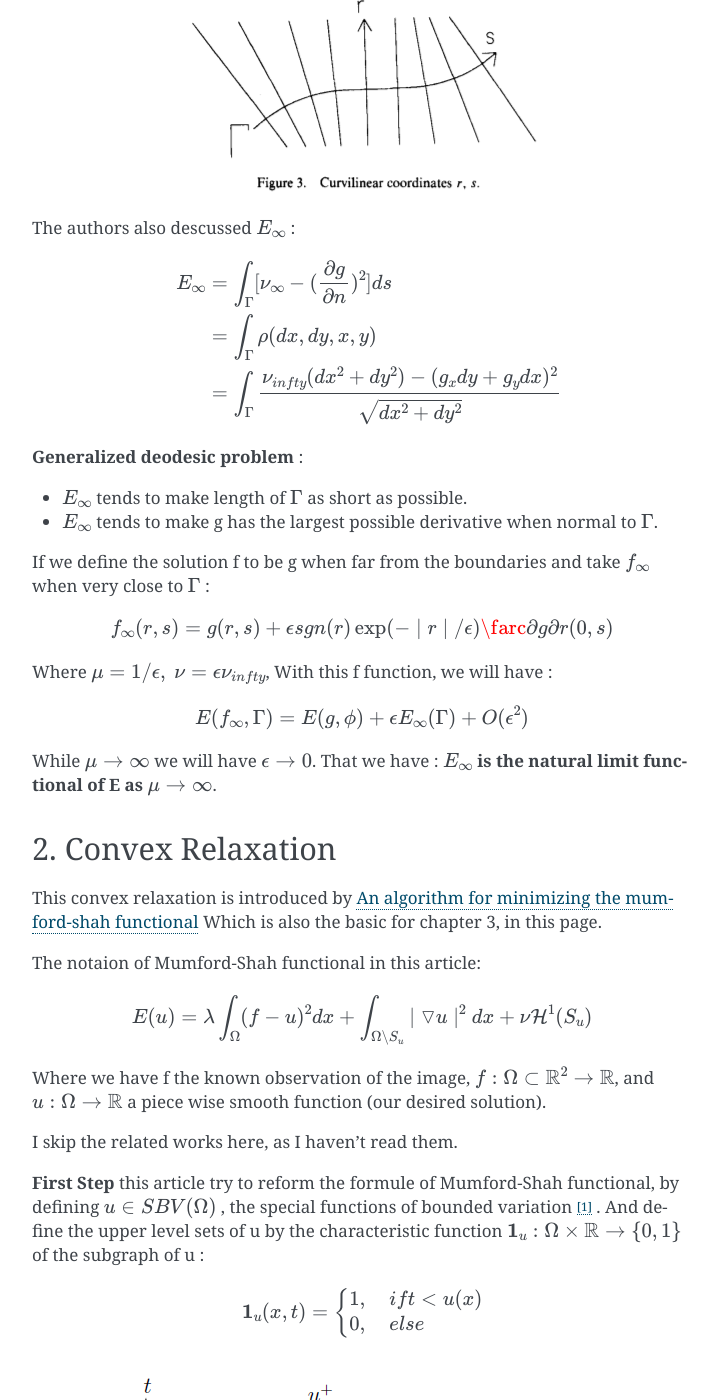
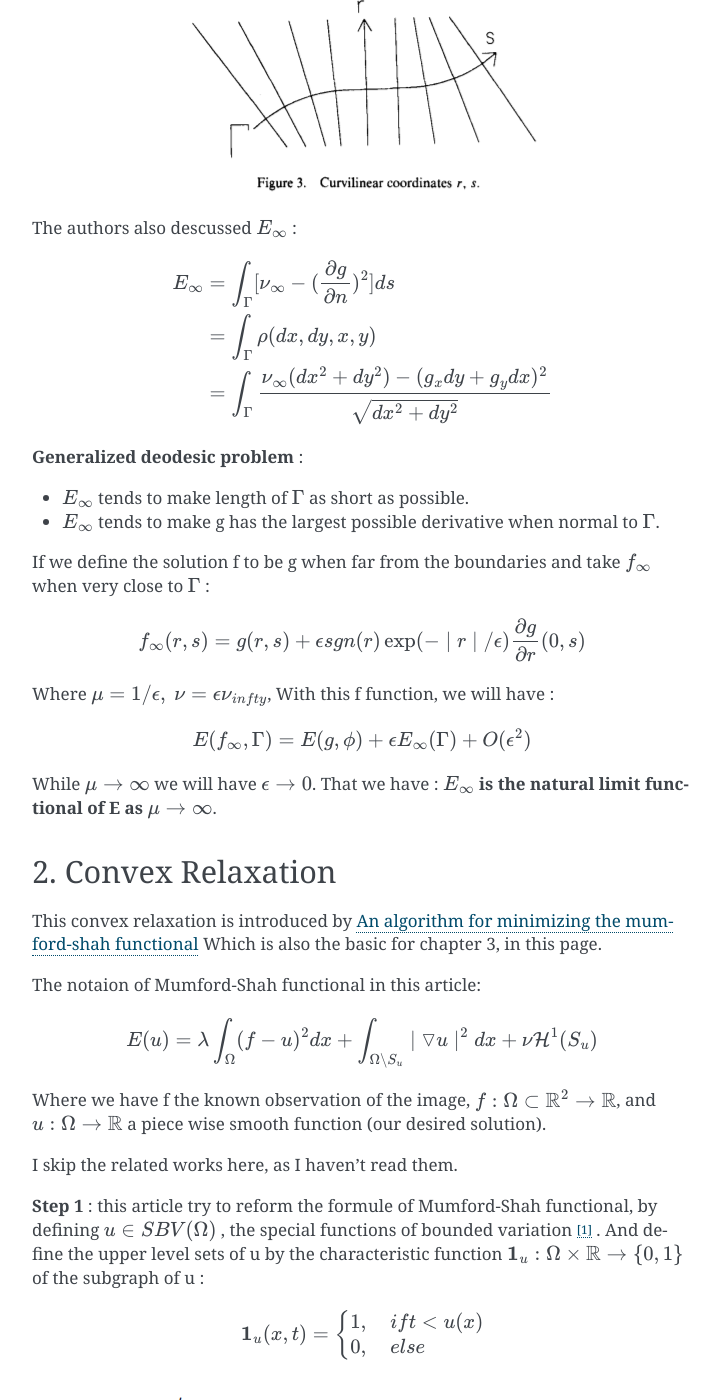
Before and after one commit to gggliuye/cvx_learning, a Sphinx documentation site: the page built from docs/PaperRead/PrimalDualMumford.rst, in a window 1280 px wide and 1400 px high, scrolled down 1083 px. Shown: the whole window, without its empty margins (388-1108 px from the left). Built offline with Sphinx 7.4.7, drawn with Linux system fonts in a browser that asks for light colours; some of the changed text lies outside the part shown.

Commit message:
Update PrimalDualMumford.rst

```diff
--- a/docs/PaperRead/PrimalDualMumford.rst
+++ b/docs/PaperRead/PrimalDualMumford.rst
@@ -48,7 +48,7 @@
   \begin{align}
   E_{\infty} &= \int_{\Gamma}[\nu_{\infty} - (\frac{\partial g}{\partial n})^{2}]ds \\
   &= \int_{\Gamma}\rho(dx, dy, x, y) \\
-  &= \int_{\Gamma} \frac{\nu_{infty} (dx^{2}+dy^{2}) - (g_{x}dy + g_{y}dx)^{2} }{\sqrt{dx^{2} + dy^{2}}}
+  &= \int_{\Gamma} \frac{\nu_{\infty} (dx^{2}+dy^{2}) - (g_{x}dy + g_{y}dx)^{2} }{\sqrt{dx^{2} + dy^{2}}}
   \end{align}
 
 **Generalized deodesic problem** :
@@ -59,7 +59,7 @@
 If we define the solution f to be g when far from the boundaries and take :math:`f_{\infty}` when very close to :math:`\Gamma` :
 
 .. math::
-  f_{\infty}(r,s) = g(r,s) + \epsilon sgn(r)\exp(-\mid r\mid / \epsilon)\farc{\partial g}{\partial r}(0,s)
+  f_{\infty}(r,s) = g(r,s) + \epsilon sgn(r)\exp(-\mid r\mid / \epsilon)\frac{\partial g}{\partial r}(0,s)
 
 Where :math:`\mu = 1/\epsilon, \ \nu = \epsilon \nu_{infty}`, With this f function, we will have :
 
@@ -84,7 +84,7 @@
 
 I skip the related works here, as I haven't read them.
 
-**First Step** this article try to reform the formule of Mumford-Shah functional, by defining :math:`u\in SBV(\Omega)` , the special functions of bounded variation [1]_ .
+**Step 1** : this article try to reform the formule of Mumford-Shah functional, by defining :math:`u\in SBV(\Omega)` , the special functions of bounded variation [1]_ .
 And define the upper level sets of u by the characteristic function :math:`\mathbf{1}_{u} : \Omega \times \mathbb{R}\to \{0,1\}` of the subgraph of u :
 
 .. math::
@@ -93,6 +93,21 @@
 
 .. image:: images/sbv.PNG
    :align: center
+   :width: 60%
 
+**Step 2 : Theorem 1.** For a function :math:`u\in SBV(\Omega)` the Mumford-Shah functional can be
+written as :
+
+.. math::
+  E(u) = \sup_{\varphi \in K}\int_{\Omega\times \mathbb{R}}\varphiD\mathbf{1}_{u}
+
+with a convex set :
+
+.. math::
+  \begin{align}
+  K = & \{  \varphi\in C_{0}(\Omega\times \mathbb{R}; \mathbb{R}^{2}): \\
+  & \varphi^{t}(x,t) \ge \frac{\varphi^{x}(x,t)^{2}}{4} - \lambda (t-f(x))^{2}, \\
+  &\mid \int_{t_{1}}^{t_{2}} \varphi^{x}(x,s)ds \mid , x\in \Omega , t, t_{1}, t_{2}\in \mathbb{R} \},
+  \end{align}
 
 .. [1] i.e. functions u of bounded variation for which the derivative Du is the sum of an absolutely  continuous part :math:`\triangledown u \cdot dx` and a discontinuous singular part :math:`S_{u}`, see Figure 2.
```
